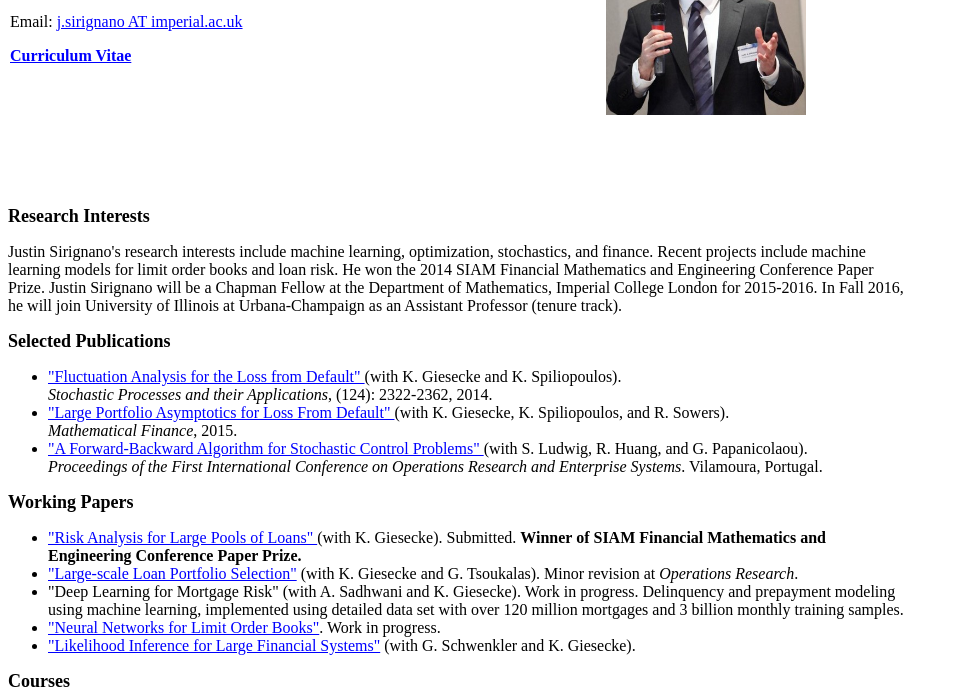
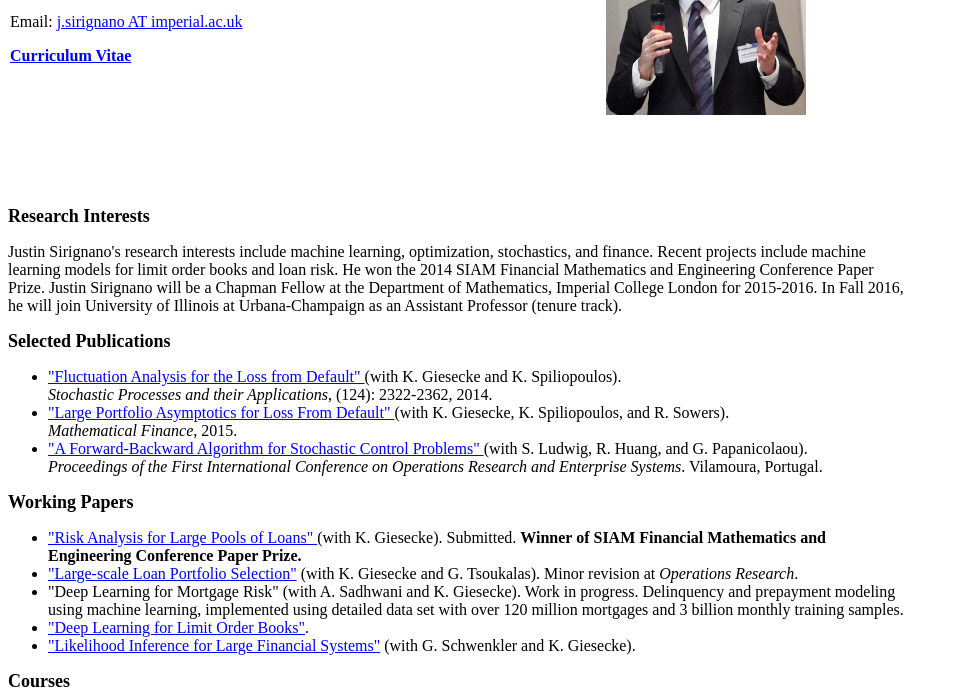
Before and after one commit to jasirign/jasirign.github.io, a plain HTML site: page index.html in a window 1280 px wide. Shown: the part 102-800 px from the top of the page, without its empty margins (0-958 px from the left). Drawn offline with Linux system fonts and the light colour scheme.

Commit message:
First commit

```diff
--- a/index.html
+++ b/index.html
@@ -89,7 +89,7 @@ Research focuses: machine learning, optimization, finance<br>
 	(with A. Sadhwani and K. Giesecke).  Work in
 	progress. Delinquency and prepayment modeling using machine learning, implemented using detailed data set
 	with over 120 million mortgages and 3 billion monthly training samples.</li>
-	<li> <a href="pdf/Extended_Abstract.pdf" target = "_blank"> "Neural Networks for Limit Order Books"</a>.   Work in progress.</li>
+	<li> <a href="pdf/DraftMayVersion.pdf" target = "_blank"> "Deep Learning for Limit Order Books"</a>.</li>
         <li> <a href="pdf/likelihood9_Draft.pdf" target = "_blank"> "Likelihood
         Inference for Large Financial Systems"</a>  (with
         G. Schwenkler and K. Giesecke). </li>
```
Also changed, not shown: 1 other file.
